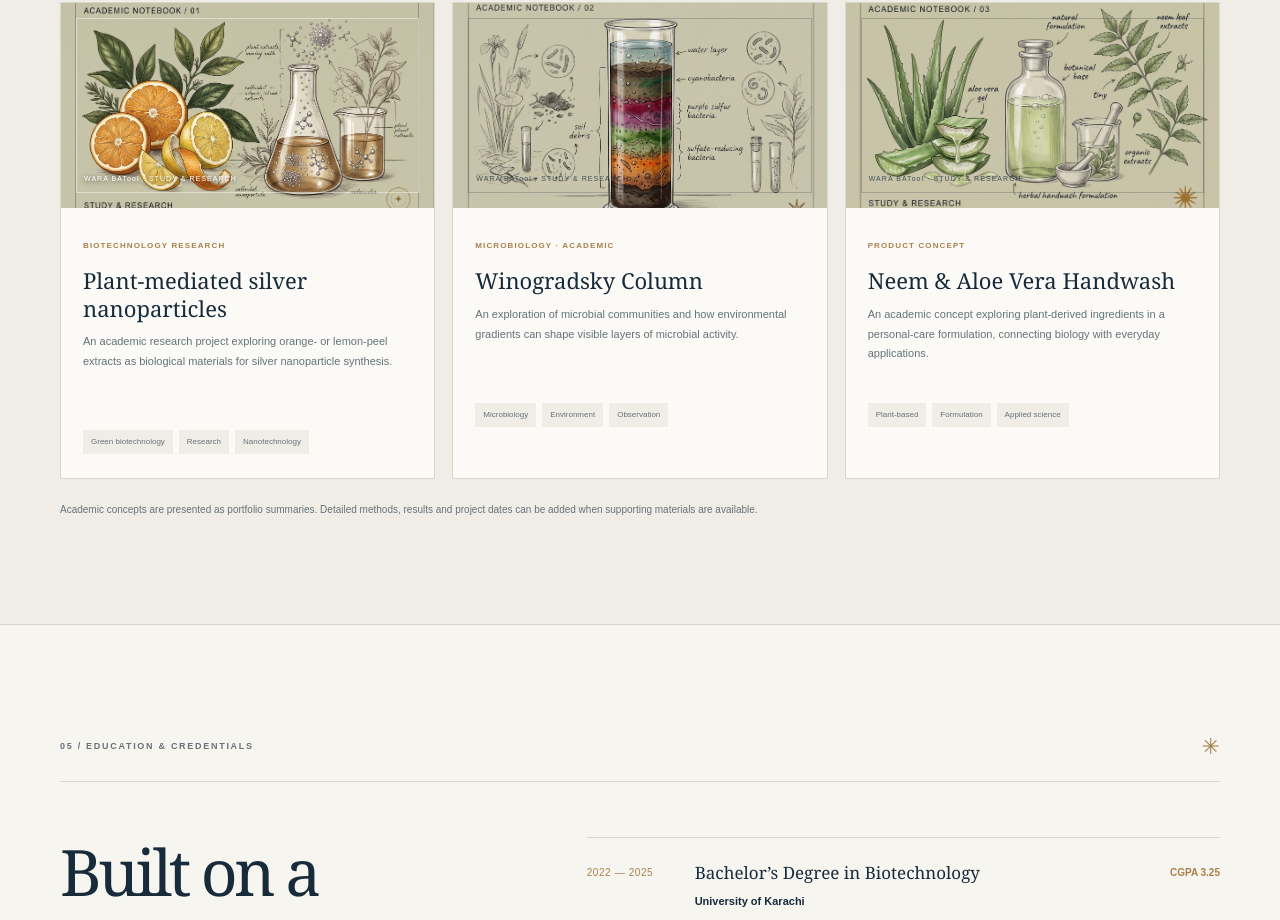
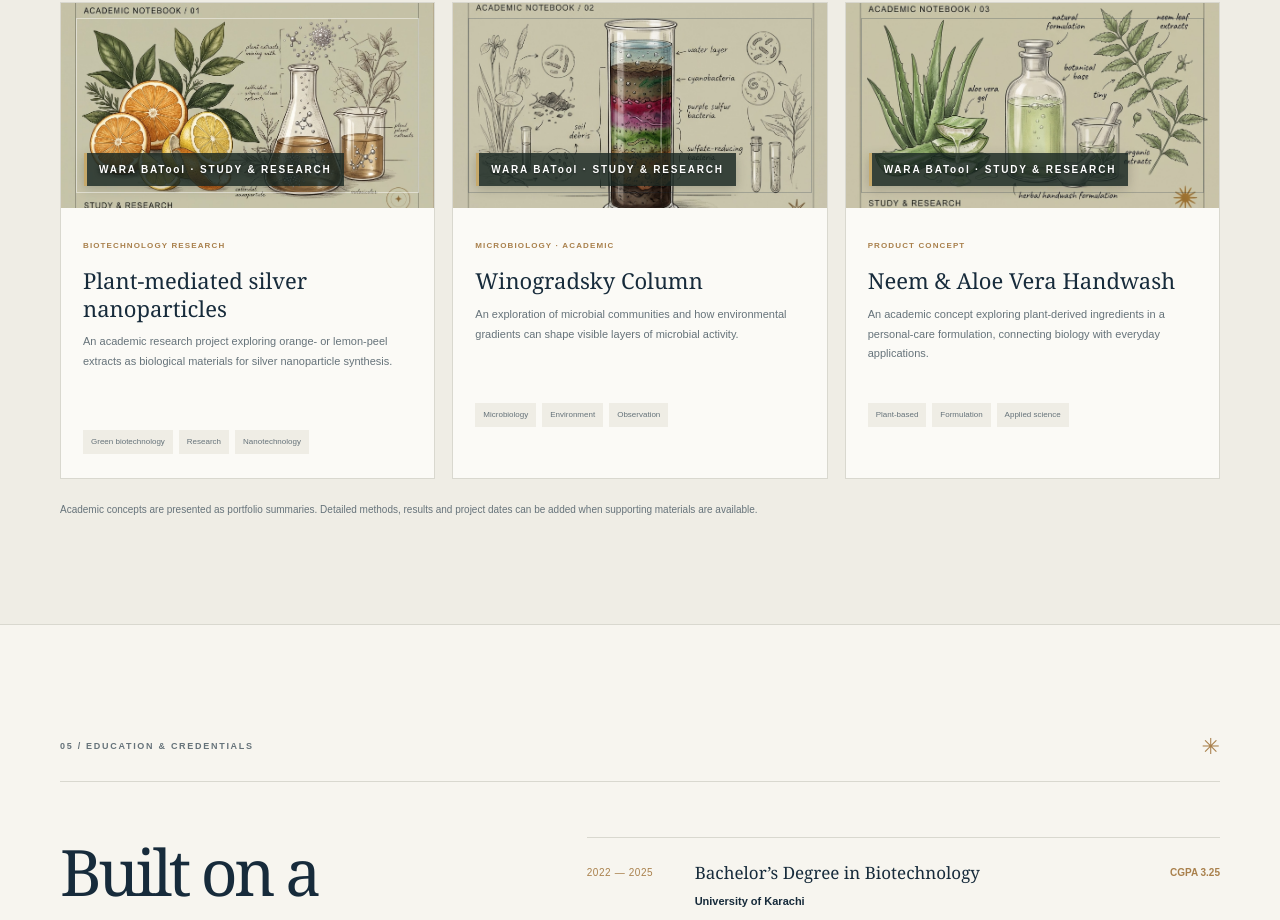
Before and after one commit to Syed-Salman-Naqvi/Wara-Batool-Portfolio, a Next.js app: page / in a window 1280 px wide. Shown: the part 4017-4937 px from the top of the page. Built offline with nearby package versions, Linux system fonts and the light colour scheme.

Commit message:
Emphasize study and research label on work cards

```diff
--- a/app/globals.css
+++ b/app/globals.css
@@ -148,3 +148,5 @@
 /* Keep the full portrait visible without cropping the top or bottom */
 .portrait-placeholder{overflow:hidden;background:#ded6c8;}
 .hero-portrait{max-width:100%;max-height:100%;}
+
+.project-visual-bottom{font-size:10px;font-weight:900;letter-spacing:.18em;color:#fff;background:rgba(24,38,34,.82);padding:9px 12px;left:23px;bottom:22px;text-shadow:0 1px 2px rgba(0,0,0,.4);border-left:3px solid #c6a96b;box-shadow:0 3px 12px rgba(0,0,0,.18)}
```
